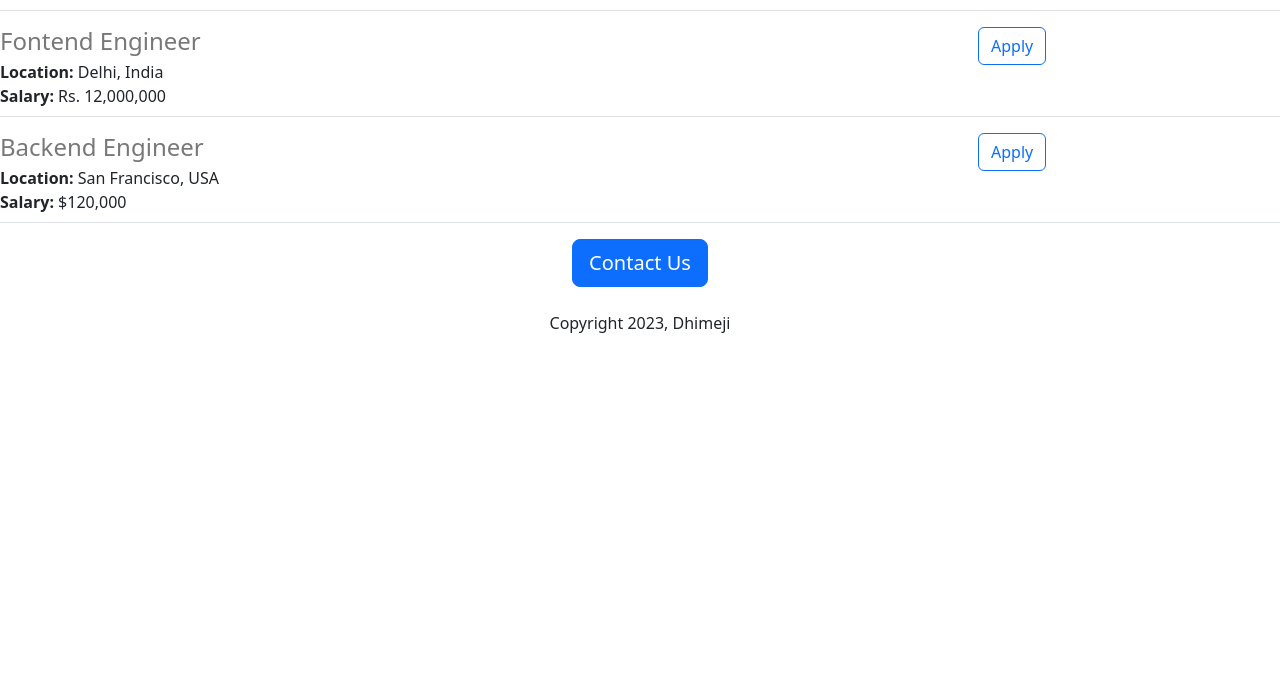
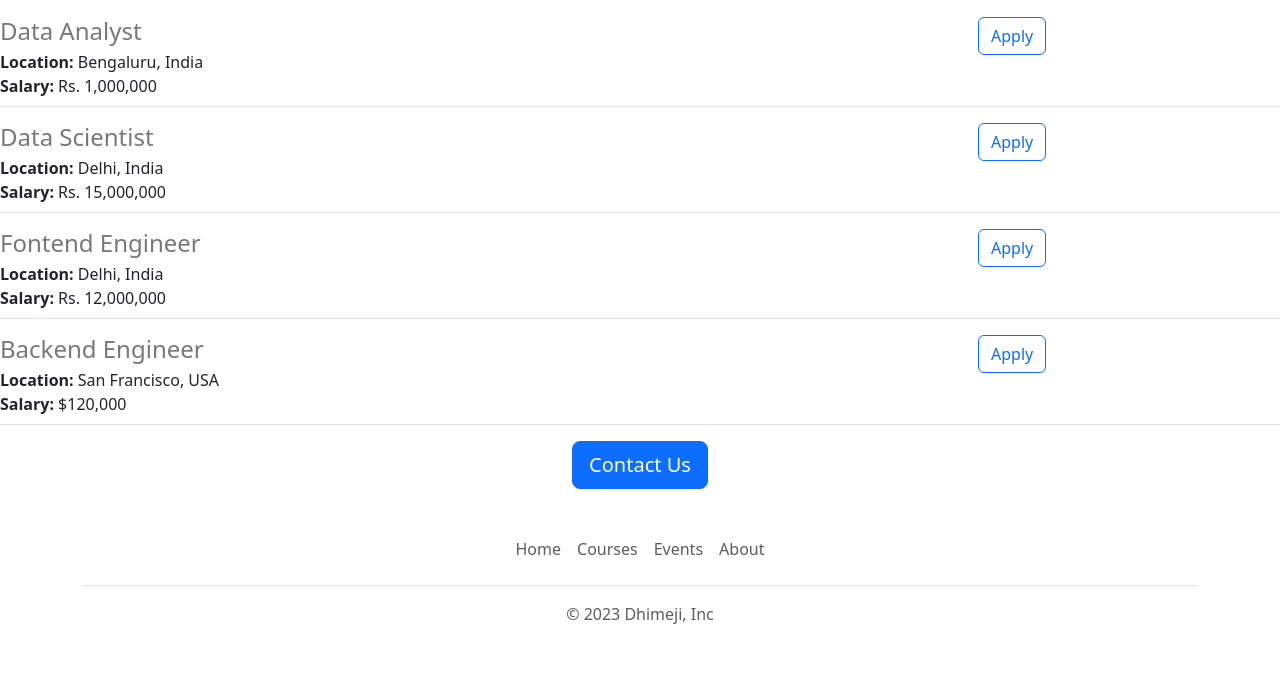
Before and after one commit to Dhim001/dhimeji-careers-websit, a Flask app: page / in a window 1280 px wide. Shown: the part 893-1575 px from the top of the page. Before the commit the page ends 1226 px from the top, so only its background shows below. Run offline with Flask 2, Linux system fonts and the light colour scheme.

Commit message:
functional and aesthetic improvements.

```diff
--- /dev/null
+++ b/templates/footer.html
@@ -0,0 +1,11 @@
+<div class="container">
+  <footer class="py-3 my-4">
+    <ul class="nav justify-content-center border-bottom pb-3 mb-3">
+      <li class="nav-item"><a target="_blank"href="https://dhimeji-careers-websit-1.rufaidimeji.repl.co" class="nav-link px-2 text-muted">Home</a></li>
+      <li class="nav-item"><a target="_blank"href="https://dhimeji-careers-websit-1.rufaidimeji.repl.co/learn" class="nav-link px-2 text-muted">Courses</a></li>
+      <li class="nav-item"><a target="_blank"href="https://dhimeji-careers-websit-1.rufaidimeji.repl.co/events" class="nav-link px-2 text-muted">Events</a></li>
+      <li class="nav-item"><a target="_blank"href="https://dhimeji-careers-websit-1.rufaidimeji.repl.co/about" class="nav-link px-2 text-muted">About</a></li>
+    </ul>
+    <p class="text-center text-muted">&copy; 2023 Dhimeji, Inc</p>
+  </footer>
+</div>
--- a/templates/home.html
+++ b/templates/home.html
@@ -9,25 +9,38 @@
         height: 360px;
         width: 100%;
         object-fit: cover;
+        margin-bottom: 16px;
       }
     </style>
   </head>
   <body>
+    {% include 'nav.html' %}
+    <img id="banner" class="img-fluid" src="https://jovian-careers-website.aakashns.repl.co/static/banner.jpeg" />
     <div class="conatainer" >
     <h1 class="text-center mt-2 mb-4">{{company_name}} Careers</h1>
-    <img id="banner" class="img-fluid" src="https://jovian-careers-website.aakashns.repl.co/static/banner.jpeg" />
-  </body>
-  <h2 class="text-center mt-2 mb-4">About Dhimeji</h2>
-  <p class="lead">Lorem ipsum dolor sit amet, consectetur         adipiscing elit, sed do eiusmod tempor incididunt ut labore et dolore   magna aliqua. Ut enim ad minim veniam, quis nostrud exercitation ullamco laboris nisi ut aliquip ex ea commodo consequat. Duis aute irure dolor in reprehenderit in voluptate velit esse cillum dolore eu fugiat nulla pariatur. Excepteur sint occaecat cupidatat non proident, sunt in culpa qui officia deserunt mollit anim id est laborum.</p>
+  <div class="row" style="margin-bottom:16px">
+    <div class="col-6">
+      <p class="lead">
+        Lorem ipsum dolor sit amet, consectetur adipiscing elit, sed do eiusmod tempor incididunt ut labore et dolore   magna aliqua. Ut enim ad minim veniam, quis nostrud exercitation ullamco laboris nisi ut aliquip ex ea commodo consequat. Duis aute irure dolor in reprehenderit in voluptate velit esse cillum dolore eu fugiat nulla pariatur. Excepteur sint occaecat cupidatat non proident, sunt in culpa qui officia deserunt mollit anim id est laborum.</p>
+    </div>
+    <div class='d-none d-md-block col-md-6'>
+    <img src="/static/annie-spratt-MChSQHxGZrQ-unsplash.jpg"
+      style="height:320px;border-radius:4px">
+    </div>
+  </div>
     <h2 class="text-center mt-2 mb-4">Open Positions</h2>
     <p>
       {% for job in jobs %}
         {% include 'jobitem.html' %}
       {% endfor %}
     </p>
-  <div style="text-align: center">
-    <button class="btn btn-primary btn-lg">Contact Us</button>
-    <p class="mt-4">Copyright 2023, Dhimeji</p>
+    <div class="text-center">
+      <a
+        class="btn btn-primary btn-lg"
+        href="mailto:rfdimeji@gmail.com?subject=Question%20about%20Job%20Openings&body=My%20name%3A%20%3Cyour%20name%20here%3E%0D%0AMy%20questions%3A%20%3Center%20question%20here%3E%0D%0A"
+        >Contact Us</a>
     </div>
   </div>
+  {% include 'footer.html' %}
+</body>
 </html>
--- a/templates/jobitem.html
+++ b/templates/jobitem.html
@@ -8,6 +8,8 @@
     {% endif %}
   </div>
   <div class="col-3">
-    <button type='button' class="btn btn-outline-primary">Apply</button>
+    <a
+      href="mailto:rfdimeji@gmail.com?subject=Application%20for%20{{job['title']}}&body=My%20name%3A%20%3Cyour%20name%20here%3E%0D%0AMy%20Resume%20link%3A%20%3Cresume%20link%3E%0D%0AMy%20LinkedIn%20link%3A%20%3Clinkedin%20in%3E"
+      type='button' class="btn btn-outline-primary">Apply</a>
   </div>
 </div>
--- /dev/null
+++ b/templates/nav.html
@@ -0,0 +1,11 @@
+ <nav class="navbar shadow-sm fixed-top bg-white">
+   <div class="container-fluid">
+     <a class="navbar-brand" href="#">
+       <img src="/static/bootstrap-logo.svg"
+         alt="..." width="30"
+         class="d-inline-block align-text-top">
+       Dhimeji
+     </a>
+   </div>
+ </nav>
+ <div style="height:56px"></div>
```
Also changed, not shown: static/bootstrap-logo.svg (added), 1 other file. Lines whose indentation alone changed are shown as unchanged.
